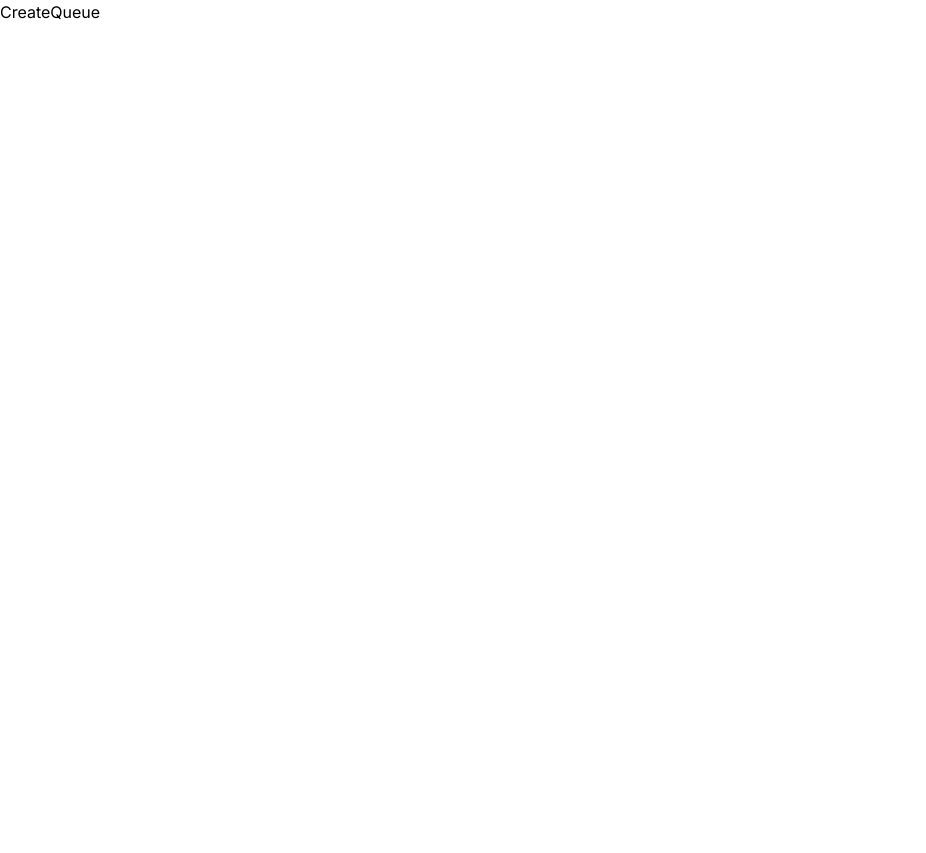
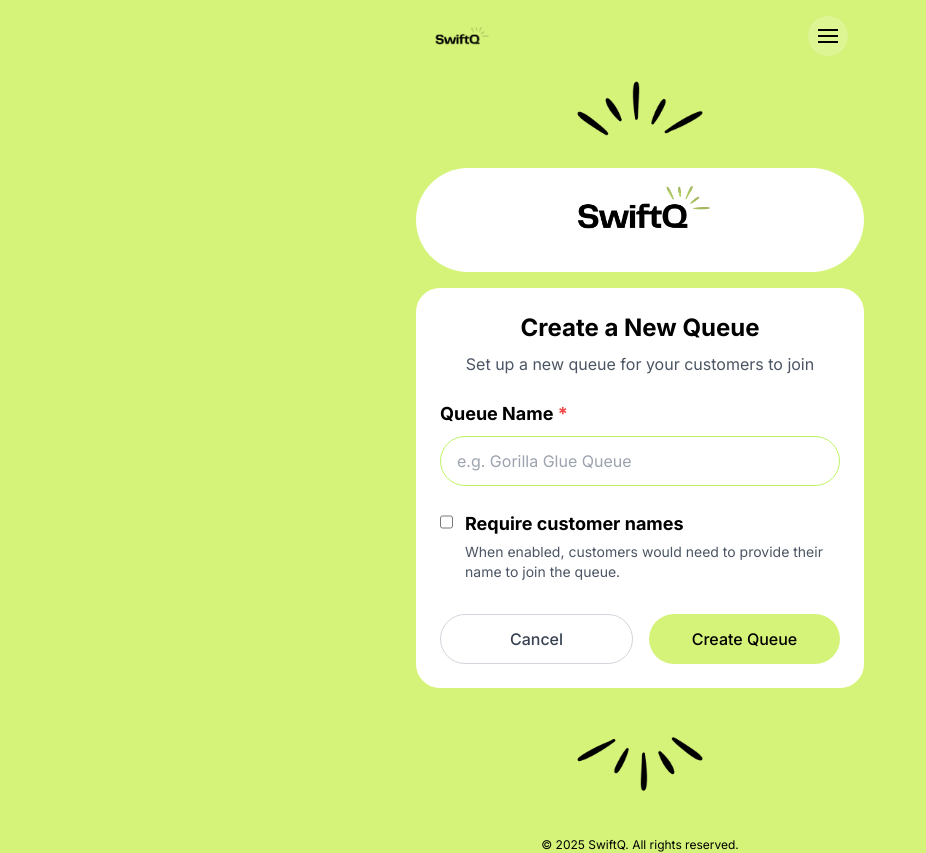
Before and after one commit to MohamDahALU/foundations-swiftq, a React (Vite) app: page /create in a window 1280 px wide. Shown: the whole page, without its empty margins (0-926 px from the left). Before the commit the page ends 800 px from the top, so only its background shows below. Built offline with nearby package versions, Linux system fonts and the light colour scheme.

Commit message:
Implement CreateQueue page

```diff
--- a/src/App.tsx
+++ b/src/App.tsx
@@ -2,6 +2,7 @@ import { createBrowserRouter, RouterProvider } from "react-router-dom";
 import Home from "./pages/Home";
 import JoinQueue from "./pages/JoinQueue";
 import Login from "./pages/Login";
+import CreateQueue from "./pages/createQueue";
 
 const router = createBrowserRouter([
   {
@@ -14,7 +15,7 @@ const router = createBrowserRouter([
       // Host Views
       {
         path: "/create",
-        element: <h1>CreateQueue</h1>
+        element: <CreateQueue />
       },
       {
         path: "/my-queues",
--- /dev/null
+++ b/src/pages/CreateQueue.tsx
@@ -0,0 +1,193 @@
+import { useState } from "react";
+import { Link, useNavigate } from "react-router-dom";
+import logoFull from "../assets/logoFull.png";
+import rays from "../assets/rays.png";
+
+export default function CreateQueue() {
+  const [queueName, setQueueName] = useState("");
+  const [requireCustomerNames, setRequireCustomerNames] = useState(false);
+  const [showMenu, setShowMenu] = useState(false);
+  const navigate = useNavigate();
+
+  const handleSubmit = (e: React.FormEvent) => {
+    e.preventDefault();
+    if (!queueName.trim()) {
+      alert("Queue name is required");
+      return;
+    }
+
+    // TODO: Implement queue creation logic
+    console.log("Creating queue:", {
+      name: queueName,
+      requireCustomerNames
+    });
+
+    // Navigate to queue management or success page
+    navigate("/my-queues");
+  };
+
+  const handleCancel = () => {
+    navigate("/");
+  };
+
+  return (
+    <div className="min-h-screen bg-primary flex flex-col items-center py-0 px-4 relative">
+      {/* Header */}
+      <header className="w-full max-w-md flex justify-between items-center p-4">
+        <Link to="/">
+          <img src={logoFull} alt="SwiftQ" className="max-h-8" />
+        </Link>
+        <button
+          onClick={() => setShowMenu(true)}
+          className="bg-white bg-opacity-20 rounded-full p-2 w-10 h-10 flex items-center justify-center"
+        >
+          <div className="space-y-1">
+            <div className="w-5 h-0.5 bg-black"></div>
+            <div className="w-5 h-0.5 bg-black"></div>
+            <div className="w-5 h-0.5 bg-black"></div>
+          </div>
+        </button>
+      </header>
+
+      {/* Top rays */}
+      <div className="flex justify-center w-52 -mt-5">
+        <img src={rays} alt="Rays" />
+      </div>
+
+      {/* Logo */}
+      <div className="bg-white rounded-full w-full max-w-md pb-6 mb-4 flex justify-center">
+        <img src={logoFull} alt="SwiftQ Logo" className="max-h-20" />
+      </div>
+
+      {/* Main Card */}
+      <div className="bg-white rounded-3xl w-full max-w-md p-6 mb-4">
+        <h2 className="text-2xl font-bold text-center mb-2">Create a New Queue</h2>
+        <p className="text-center text-gray-600 mb-6">Set up a new queue for your customers to join</p>
+
+        <form onSubmit={handleSubmit}>
+          {/* Queue Name */}
+          <div className="mb-6">
+            <label htmlFor="queueName" className="block text-lg font-bold mb-2">
+              Queue Name <span className="text-red-500">*</span>
+            </label>
+            <input
+              type="text"
+              id="queueName"
+              value={queueName}
+              onChange={(e) => setQueueName(e.target.value)}
+              placeholder="e.g. Gorilla Glue Queue"
+              className="w-full border border-lime-300 rounded-full py-3 px-4 focus:outline-none focus:ring-2 focus:ring-lime-400"
+              required
+            />
+          </div>
+
+          {/* Require Customer Names Checkbox */}
+          <div className="mb-8">
+            <label className="flex items-start space-x-3 cursor-pointer">
+              <input
+                type="checkbox"
+                checked={requireCustomerNames}
+                onChange={(e) => setRequireCustomerNames(e.target.checked)}
+                className="mt-1 h-4 w-4 text-lime-600 border-gray-300 rounded focus:ring-lime-500"
+              />
+              <div>
+                <span className="text-lg font-bold">Require customer names</span>
+                <p className="text-sm text-gray-600 mt-1">
+                  When enabled, customers would need to provide their name to join the queue.
+                </p>
+              </div>
+            </label>
+          </div>
+
+          {/* Action Buttons */}
+          <div className="flex space-x-4">
+            <button
+              type="button"
+              onClick={handleCancel}
+              className="flex-1 border border-gray-300 rounded-full py-3 px-6 font-medium text-gray-700 hover:bg-gray-50 transition-colors"
+            >
+              Cancel
+            </button>
+            <button
+              type="submit"
+              className="flex-1 bg-primary rounded-full py-3 px-6 font-medium text-black hover:bg-lime-300 transition-colors"
+            >
+              Create Queue
+            </button>
+          </div>
+        </form>
+      </div>
+
+      {/* Bottom rays */}
+      <div className="flex justify-center w-52">
+        <img src={rays} alt="Rays" className="rotate-180" />
+      </div>
+
+      {/* Footer */}
+      <footer className="text-xs text-center mt-4">
+        © 2025 SwiftQ. All rights reserved.
+      </footer>
+
+      {/* Menu Overlay */}
+      {showMenu && (
+        <div className="fixed inset-0 bg-black bg-opacity-50 flex items-center justify-center z-50">
+          <div className="bg-primary rounded-3xl w-full max-w-sm mx-4 p-6 relative">
+            {/* Close Button */}
+            <button
+              onClick={() => setShowMenu(false)}
+              className="absolute top-4 right-4 bg-primary rounded-full p-2 w-8 h-8 flex items-center justify-center"
+            >
+              <svg className="w-4 h-4" fill="none" stroke="currentColor" viewBox="0 0 24 24">
+                <path strokeLinecap="round" strokeLinejoin="round" strokeWidth={2} d="M6 18L18 6M6 6l12 12" />
+              </svg>
+            </button>
+
+            {/* Menu Items */}
+            <div className="space-y-4 mt-8">
+              <button
+                onClick={() => { setShowMenu(false); navigate("/my-queues"); }}
+                className="w-full bg-white rounded-full py-4 px-6 font-medium text-center block"
+              >
+                My Queues
+              </button>
+
+              <button
+                onClick={() => { setShowMenu(false); navigate("/create"); }}
+                className="w-full bg-white rounded-full py-4 px-6 font-medium text-center block"
+              >
+                Create New Queue
+              </button>
+
+              <button
+                onClick={() => { setShowMenu(false); navigate("/analytics"); }}
+                className="w-full bg-white rounded-full py-4 px-6 font-medium text-center block"
+              >
+                Analytics
+              </button>
+            </div>
+
+            {/* Join a Queue Button */}
+            <div className="mt-8 mb-4">
+              <button
+                onClick={() => { setShowMenu(false); navigate("/join/1234"); }}
+                className="w-full bg-primary border-2 border-black rounded-full py-3 px-6 font-medium text-center"
+              >
+                Join a Queue
+              </button>
+            </div>
+
+            {/* Logout Button */}
+            <div className="mt-4">
+              <button
+                onClick={() => { setShowMenu(false); navigate("/login"); }}
+                className="w-full bg-white rounded-full py-3 px-6 font-medium text-center"
+              >
+                Logout
+              </button>
+            </div>
+          </div>
+        </div>
+      )}
+    </div>
+  );
+}
```
